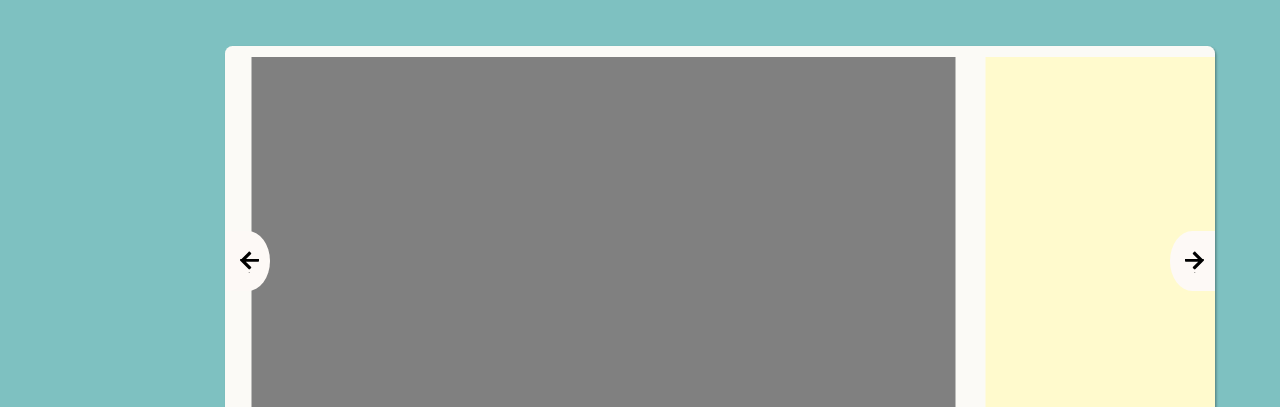
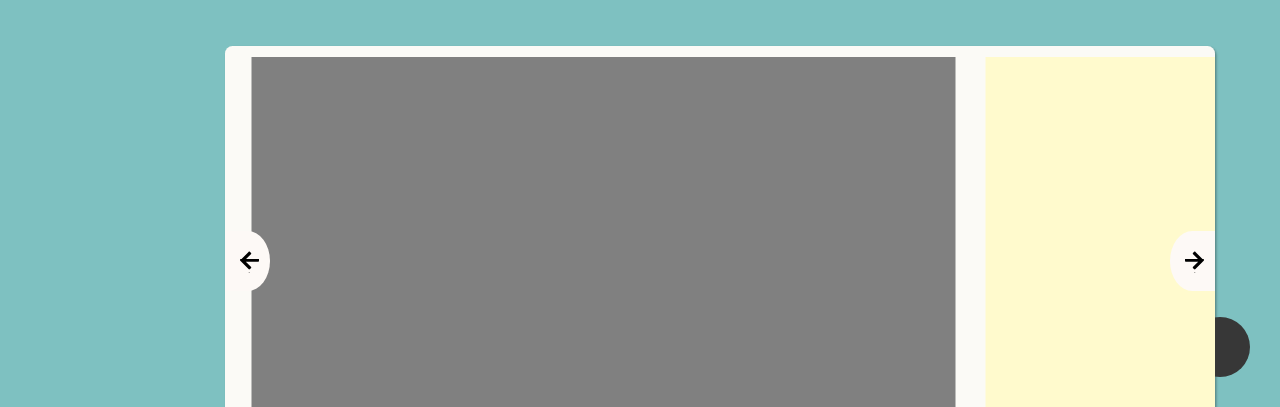
Before and after one commit to Vadim-Losenkov/school-project, a website: page app/index.html in a window 1280 px wide. Shown: the part 393-800 px from the top of the page. Drawn offline with Linux system fonts and the light colour scheme.

Commit message:
for desctop

```diff
--- a/app/SCSS/style.scss
+++ b/app/SCSS/style.scss
@@ -632,6 +632,7 @@ textarea {
       height: 50px;
       padding: 15px 10px;
       font-size: 20px;
+      font-weight: 700;
       &::placeholder {
         font-size: 22px;
         color: #a9a9a9;
@@ -738,3 +739,23 @@ textarea {
 .wrapper-contact.open {
   display: block;
 }
+
+.home {
+  position: fixed;
+  bottom: 40px;
+  right: 40px;
+  background-color: #373737;
+  height: 80px;
+  width: 80px;
+  border-radius: 50%;
+  &::before {
+    content: "";
+    position: absolute;
+    background-image: url('../images/home.svg');
+    background-repeat: no-repeat;
+    background-position: center;
+    background-size: cover;
+  }
+}
+
+@import 'media';
--- a/app/index.html
+++ b/app/index.html
@@ -10,6 +10,7 @@
 
 <body style="background-color: #7ec1c1;">
   <header class="header" data-toolbar="header">
+    <span class="home"></span>
     <div class="container">
       <div class="header__inner">
         <nav class="header__menu">
--- a/app/js/main.js
+++ b/app/js/main.js
@@ -216,5 +216,14 @@ class Calculator {
 const calculator = new Calculator('[data-form="calculator"]')
 
 const calcCatet = (gip, catet) => Math.sqrt(gip**2 - catet**2)
-const calcGip = (catet, catet2) => Math.sqrt(catet2**2 + catet**2)
+const calcGip = (catet, catet2) => {
+  let result = Math.sqrt(catet2**2 + catet**2)
+  if (Number.isNaN(result)) {
+    result = 'Гипотенуза не может быть меньше катета'
+    return result
+    console.log('nan');
+  } else {
+    return result
+  }
+}
 const calcS = (catet, catet2, gip) => Math.sqrt(gip**2 + catet**2 + catet2**2)
```
Also changed, not shown: app/SCSS/_media.scss (added), app/css/style.min.css, app/images/home.svg (added), 1 other file.
